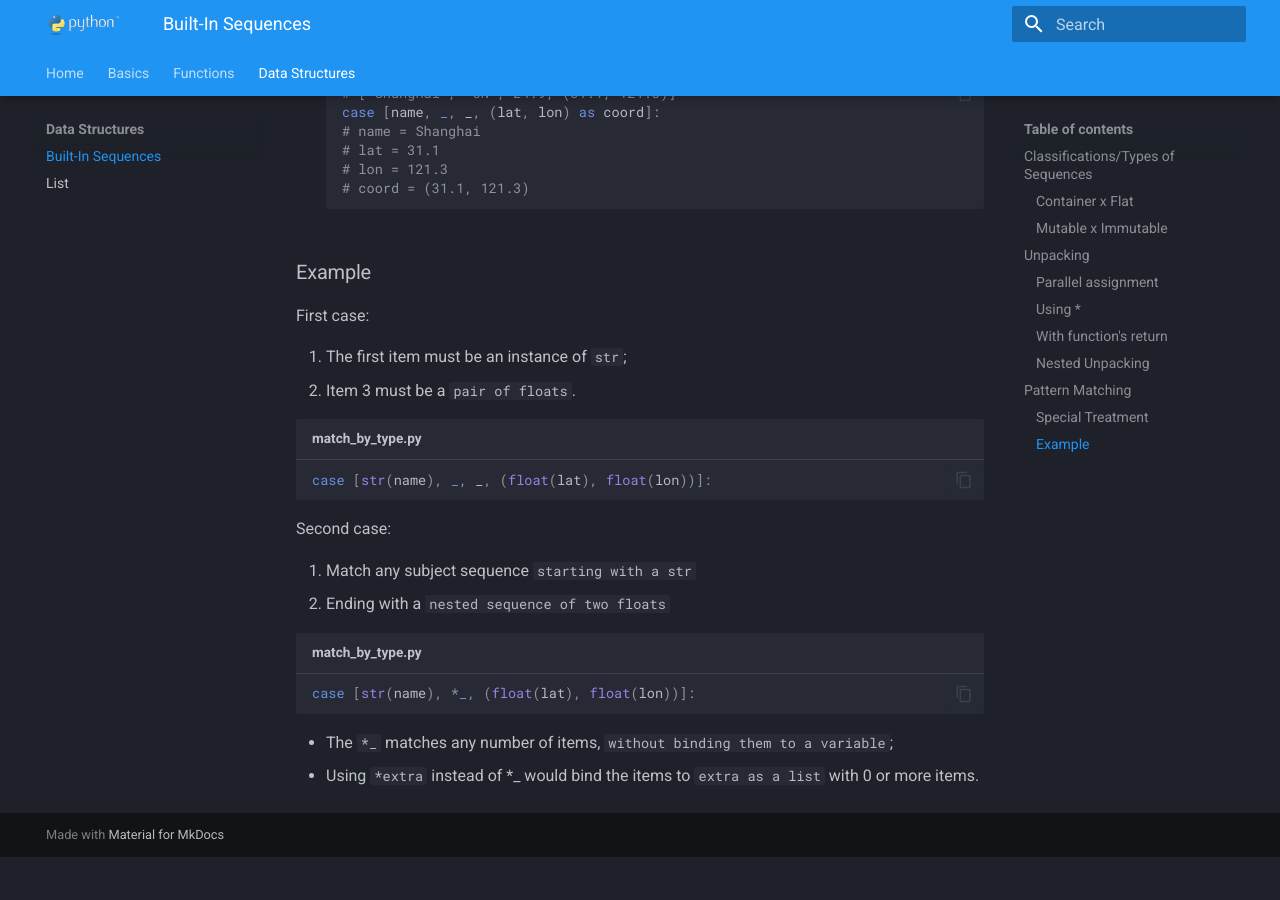
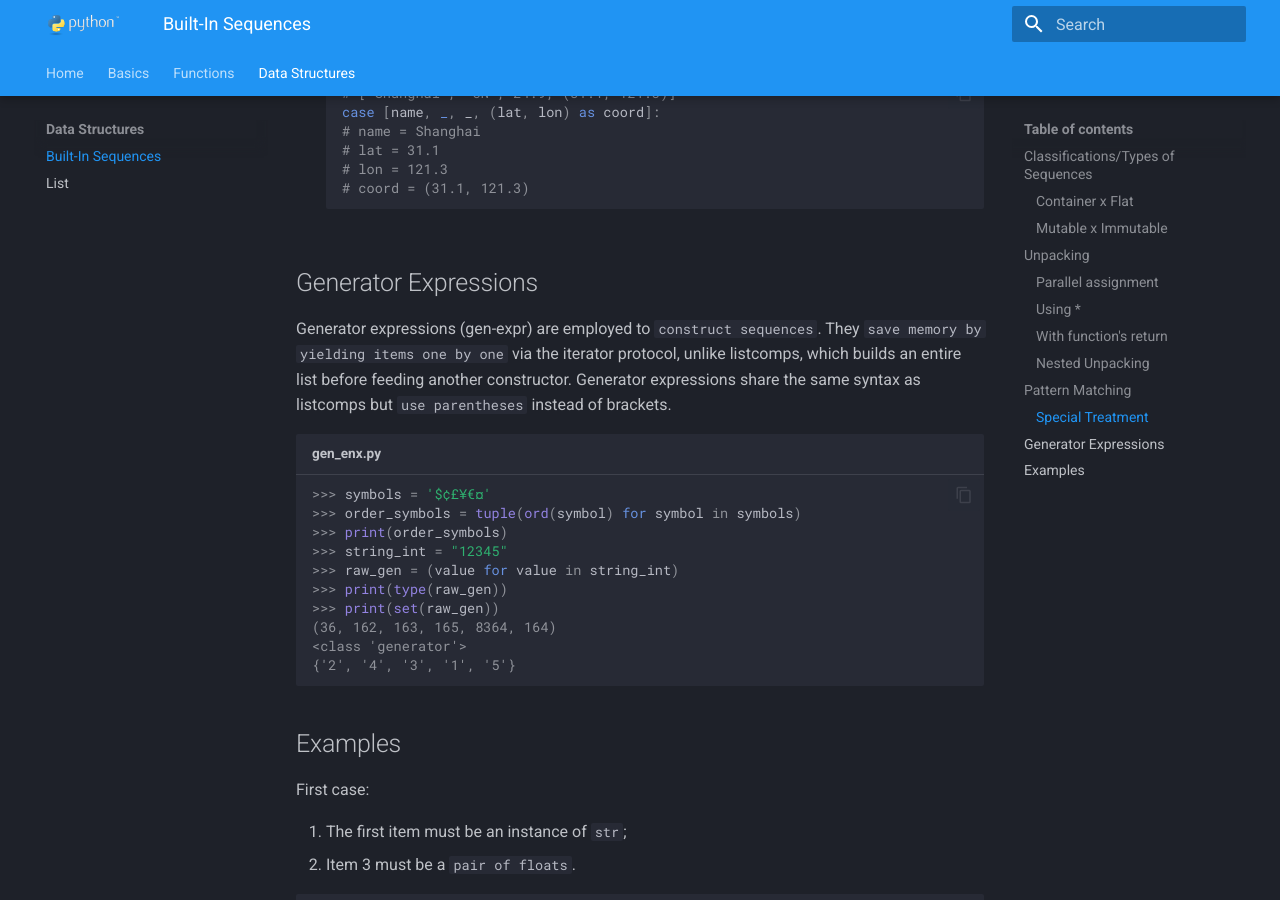
Before and after one commit to RomeroGabriel/mastering-python, an MkDocs documentation site: the page built from documentation/data_structures/sequence.md, in a window 1280 px wide and 900 px high, scrolled down 5893 px. Built offline with MkDocs 1.6.1 and Material for MkDocs 9.7.7, drawn with Linux system fonts in a browser that asks for light colours; before the commit the page ends 6750 px from its top, so only the background shows below that.

Commit message:
Add gen-expr on sequence

````diff
--- a/documentation/data_structures/sequence.md
+++ b/documentation/data_structures/sequence.md
@@ -186,7 +186,21 @@ For subject `sequence pattern` matching, the following is necessary:
     # coord = (31.1, 121.3)
     ```
 
-### Example
+## Generator Expressions
+
+Generator expressions (gen-expr) are employed to `construct sequences`.  They `save memory by yielding items one by one` via the iterator protocol, unlike listcomps, which builds an entire list before feeding another constructor. Generator expressions share the same syntax as listcomps but `use parentheses` instead of brackets.
+
+```pycon exec="1" source="console" title="gen_enx.py"
+>>> symbols = '$¢£¥€¤'
+>>> order_symbols = tuple(ord(symbol) for symbol in symbols)
+>>> print(order_symbols)
+>>> string_int = "12345"
+>>> raw_gen = (value for value in string_int)
+>>> print(type(raw_gen))
+>>> print(set(raw_gen))
+```
+
+## Examples
 
 First case:
 
````
